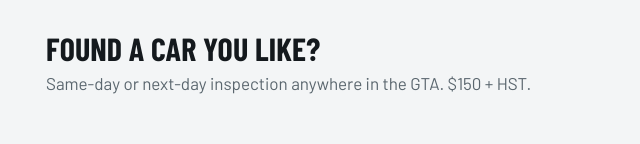
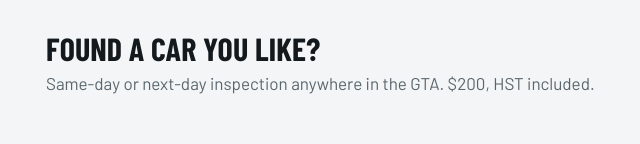
Before and after one commit to onsite310s-bot/onsite310s-site, a plain HTML site: page blog.html in a window 1280 px wide. Shown: the part 656-800 px from the top of the page, 54-694 px from the left. Drawn offline with nearby package versions, Linux system fonts and the light colour scheme; a script that the page names is missing; a web font is replaced by a local one.

Commit message:
Blog: $200 HST included

```diff
--- a/blog.html
+++ b/blog.html
@@ -392,7 +392,7 @@ details.more summary{cursor:pointer;font:600 14px/1.2 var(--body);color:var(--mu
     <script src="https://prod-api-holo-ai.fly.dev/public/seo/embed/1b06a38c-1bf2-4ed7-8391-533c9e619071.js" defer></script>
 
     <section class="blogcta">
-      <div><h2>Found a car you like?</h2><p>Same-day or next-day inspection anywhere in the GTA. $150 + HST.</p></div>
+      <div><h2>Found a car you like?</h2><p>Same-day or next-day inspection anywhere in the GTA. $200, HST included.</p></div>
       <a class="btn primary js-book" href="https://book.stripe.com/00waEZ5E0dkM7aIfOW9oc00" rel="noopener">Book now</a>
     </section>
   </div>
```
